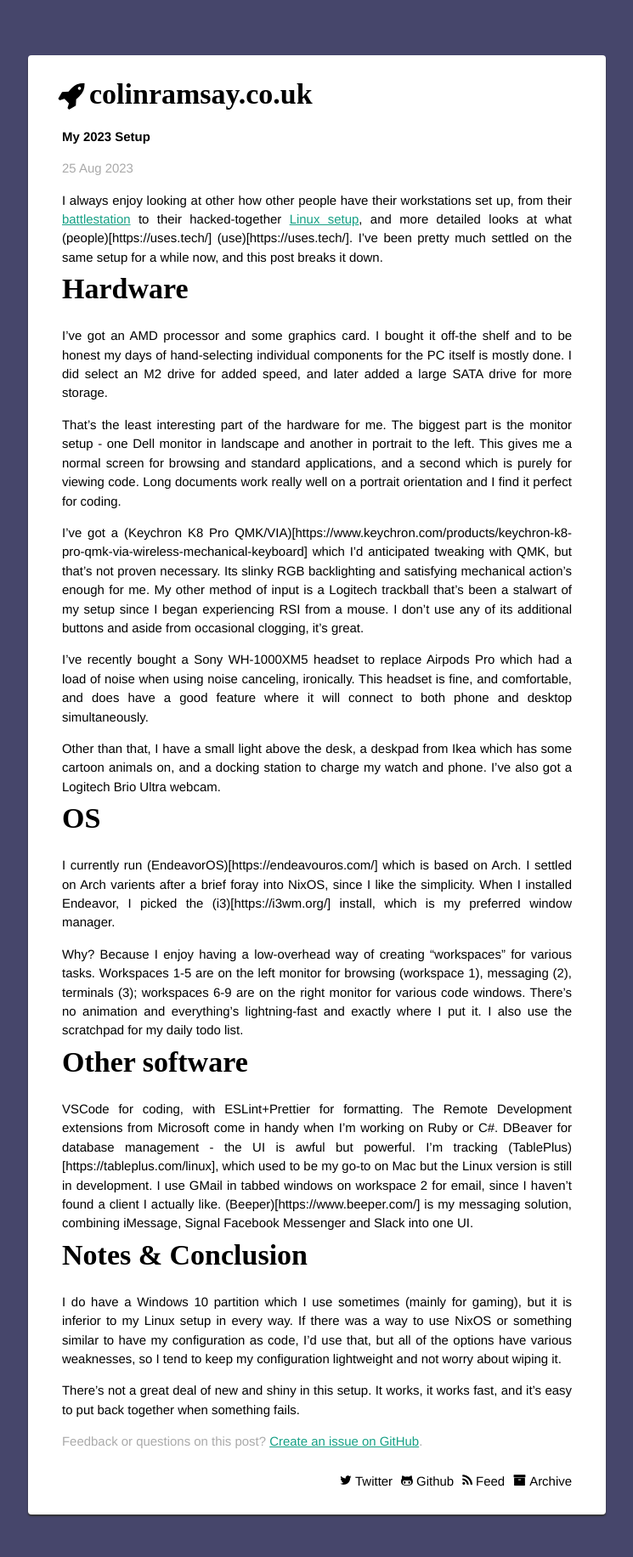
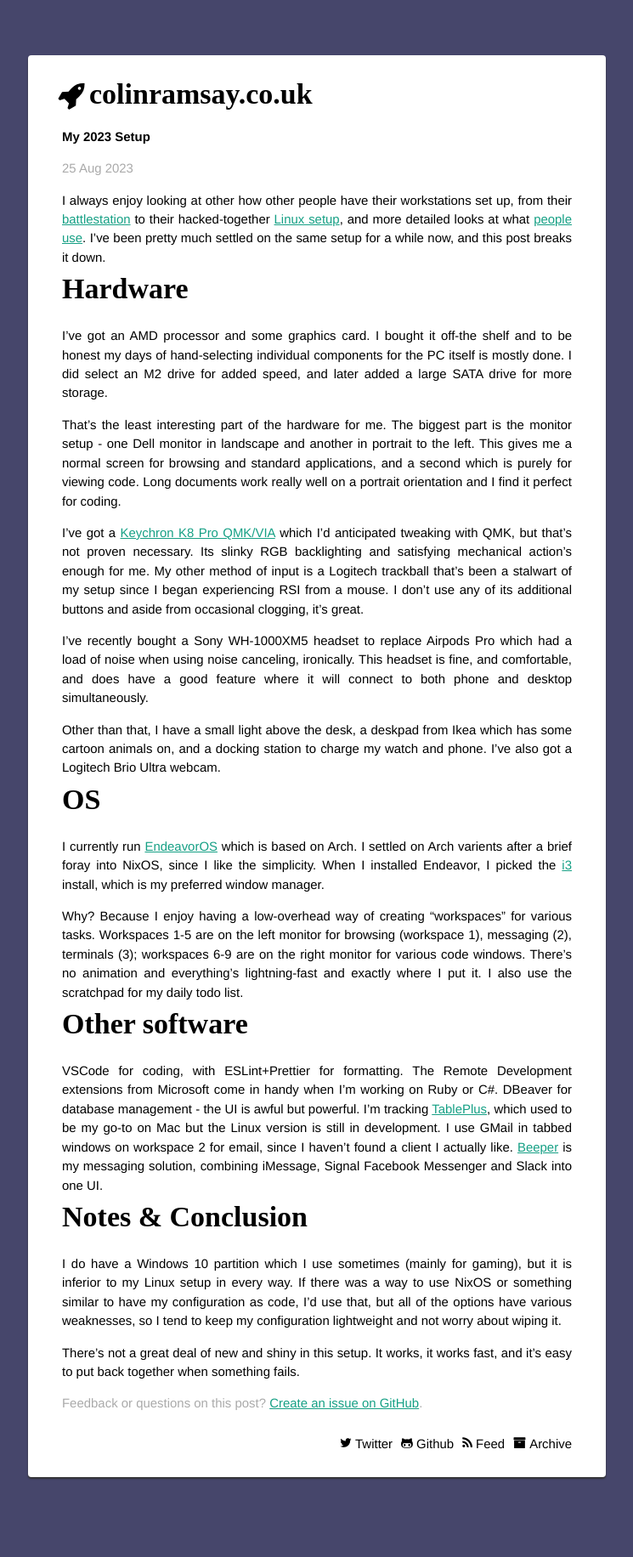
Before and after one commit to hunvreus/colinramsay.github.io, a Jekyll site: the page built from _posts/2023-08-25-my-setup.md, in a window 1280 px wide. Shown: the whole page at 85% size, without its empty margins (267-1012 px from the left). Built offline with Jekyll 4.4.1, drawn with Linux system fonts in a browser that asks for light colours; some web fonts are replaced; after the commit the page ends 1788 px from its top, so only the background shows below that.

Commit message:
fix: links

```diff
--- a/_posts/2023-08-25-my-setup.md
+++ b/_posts/2023-08-25-my-setup.md
@@ -4,7 +4,7 @@
 published: true
 ---
 
-I always enjoy looking at other how other people have their workstations set up, from their [battlestation](https://reddit.com/r/battlestations/) to their hacked-together [Linux setup](https://www.reddit.com/r/unixporn/), and more detailed looks at what (people)[https://uses.tech/] (use)[https://uses.tech/]. I've been pretty much settled on the same setup for a while now, and this post breaks it down.
+I always enjoy looking at other how other people have their workstations set up, from their [battlestation](https://reddit.com/r/battlestations/) to their hacked-together [Linux setup](https://www.reddit.com/r/unixporn/), and more detailed looks at what [people](https://uses.tech/) [use](https://uses.tech/). I've been pretty much settled on the same setup for a while now, and this post breaks it down.
 
 # Hardware
 
@@ -12,7 +12,7 @@
 
 That's the least interesting part of the hardware for me. The biggest part is the monitor setup - one Dell monitor in landscape and another in portrait to the left. This gives me a normal screen for browsing and standard applications, and a second which is purely for viewing code. Long documents work really well on a portrait orientation and I find it perfect for coding.
 
-I've got a (Keychron K8 Pro QMK/VIA)[https://www.keychron.com/products/keychron-k8-pro-qmk-via-wireless-mechanical-keyboard] which I'd anticipated tweaking with QMK, but that's not proven necessary. Its slinky RGB backlighting and satisfying mechanical action's enough for me. My other method of input is a Logitech trackball that's been a stalwart of my setup since I began experiencing RSI from a mouse. I don't use any of its additional buttons and aside from occasional clogging, it's great.
+I've got a [Keychron K8 Pro QMK/VIA](https://www.keychron.com/products/keychron-k8-pro-qmk-via-wireless-mechanical-keyboard) which I'd anticipated tweaking with QMK, but that's not proven necessary. Its slinky RGB backlighting and satisfying mechanical action's enough for me. My other method of input is a Logitech trackball that's been a stalwart of my setup since I began experiencing RSI from a mouse. I don't use any of its additional buttons and aside from occasional clogging, it's great.
 
 I've recently bought a Sony WH-1000XM5 headset to replace Airpods Pro which had a load of noise when using noise canceling, ironically. This headset is fine, and comfortable, and does have a good feature where it will connect to both phone and desktop simultaneously.
 
@@ -20,13 +20,13 @@
 
 # OS
 
-I currently run (EndeavorOS)[https://endeavouros.com/] which is based on Arch. I settled on Arch varients after a brief foray into NixOS, since I like the simplicity. When I installed Endeavor, I picked the (i3)[https://i3wm.org/] install, which is my preferred window manager.
+I currently run [EndeavorOS](https://endeavouros.com/) which is based on Arch. I settled on Arch varients after a brief foray into NixOS, since I like the simplicity. When I installed Endeavor, I picked the [i3](https://i3wm.org/) install, which is my preferred window manager.
 
 Why? Because I enjoy having a low-overhead way of creating "workspaces" for various tasks. Workspaces 1-5 are on the left monitor for browsing (workspace 1), messaging (2), terminals (3); workspaces 6-9 are on the right monitor for various code windows. There's no animation and everything's lightning-fast and exactly where I put it. I also use the scratchpad for my daily todo list.
 
 # Other software
 
-VSCode for coding, with ESLint+Prettier for formatting. The Remote Development extensions from Microsoft come in handy when I'm working on Ruby or C#. DBeaver for database management - the UI is awful but powerful. I'm tracking (TablePlus)[https://tableplus.com/linux], which used to be my go-to on Mac but the Linux version is still in development. I use GMail in tabbed windows on workspace 2 for email, since I haven't found a client I actually like. (Beeper)[https://www.beeper.com/] is my messaging solution, combining iMessage, Signal Facebook Messenger and Slack into one UI.
+VSCode for coding, with ESLint+Prettier for formatting. The Remote Development extensions from Microsoft come in handy when I'm working on Ruby or C#. DBeaver for database management - the UI is awful but powerful. I'm tracking [TablePlus](https://tableplus.com/linux), which used to be my go-to on Mac but the Linux version is still in development. I use GMail in tabbed windows on workspace 2 for email, since I haven't found a client I actually like. [Beeper](https://www.beeper.com/) is my messaging solution, combining iMessage, Signal Facebook Messenger and Slack into one UI.
 
 # Notes & Conclusion
 
```
